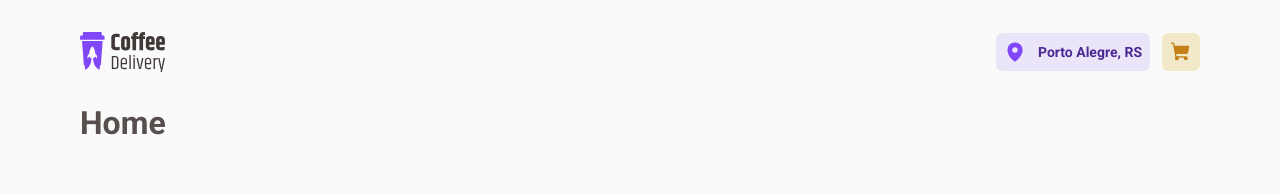
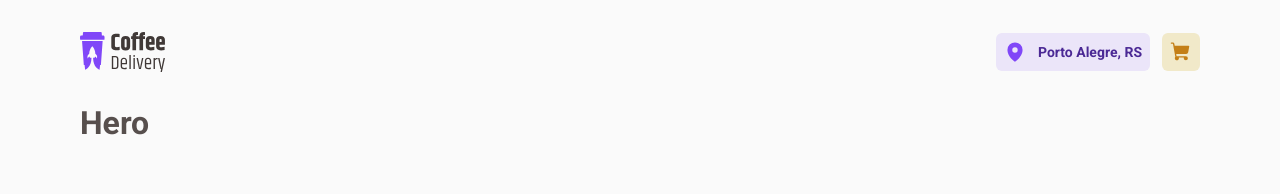
Before and after one commit to Wallysson/coffee-delivery-ignite, a React (Vite) app: page / in a window 1280 px wide. Shown: the top 194 px of the page. Built offline with nearby package versions, Linux system fonts and the light colour scheme.

Commit message:
creating component hero

```diff
--- /dev/null
+++ b/src/pages/Home/Hero/index.tsx
@@ -0,0 +1,5 @@
+export function Hero() {
+  return (
+    <h1>Hero</h1>
+  )
+}
--- a/src/pages/Home/index.tsx
+++ b/src/pages/Home/index.tsx
@@ -1,5 +1,9 @@
+import { Hero } from './Hero'
+
 export function Home() {
   return (
-    <h1>Home</h1>
+    <>
+      <Hero />
+    </>
   )
 }
```
